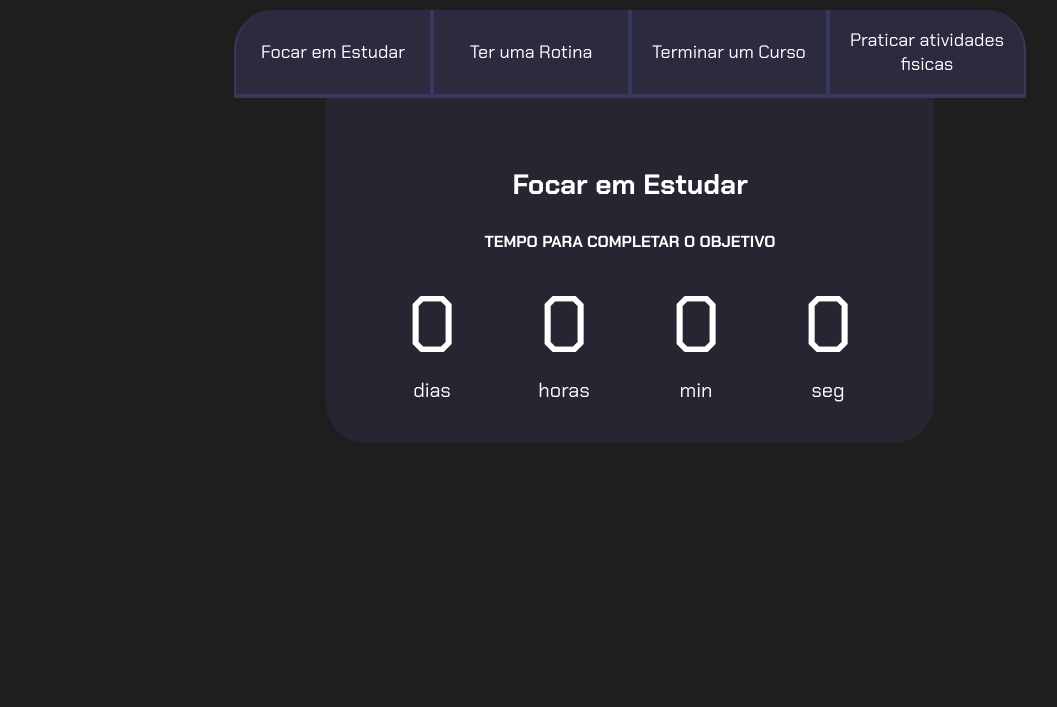
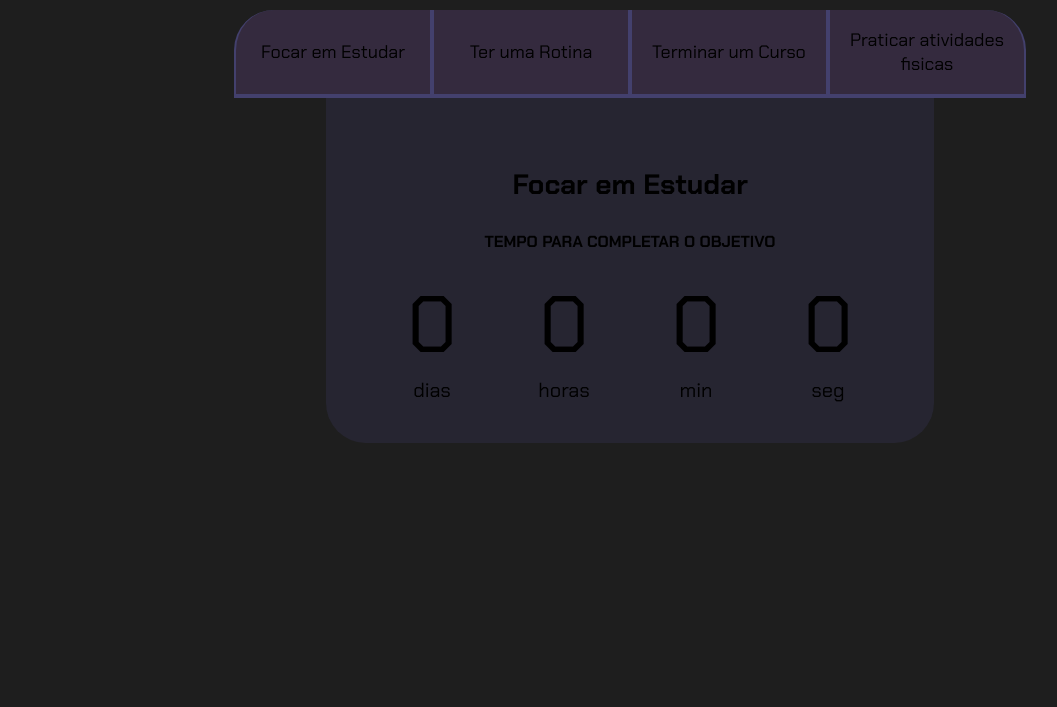
Before and after one commit to alealexia/3-ano-1, a plain HTML site: page index.html in a window 1280 px wide. Shown: the part 93-800 px from the top of the page, without its empty margins (10-1067 px from the left). Drawn offline with Linux system fonts and the light colour scheme.

Commit message:
Update style.css

```diff
--- a/style.css
+++ b/style.css
@@ -3,9 +3,9 @@
 :root {
     --cor-de-fundo: #1E1E1E;
     --azul: #57caff;
-    --branco: #FFFFFF;
-    --botao-ativo: #3A375E;
-    --botao-inativo: rgba(58, 55, 94, 0.5);
+    --rosa: #ffd9fd;
+    --botao-ativo: #43406d;
+    --botao-inativo: rgba(75, 55, 94, 0.5);
     --texto-fundo: rgba(58, 55, 94, 0.3);
 }
 
```
